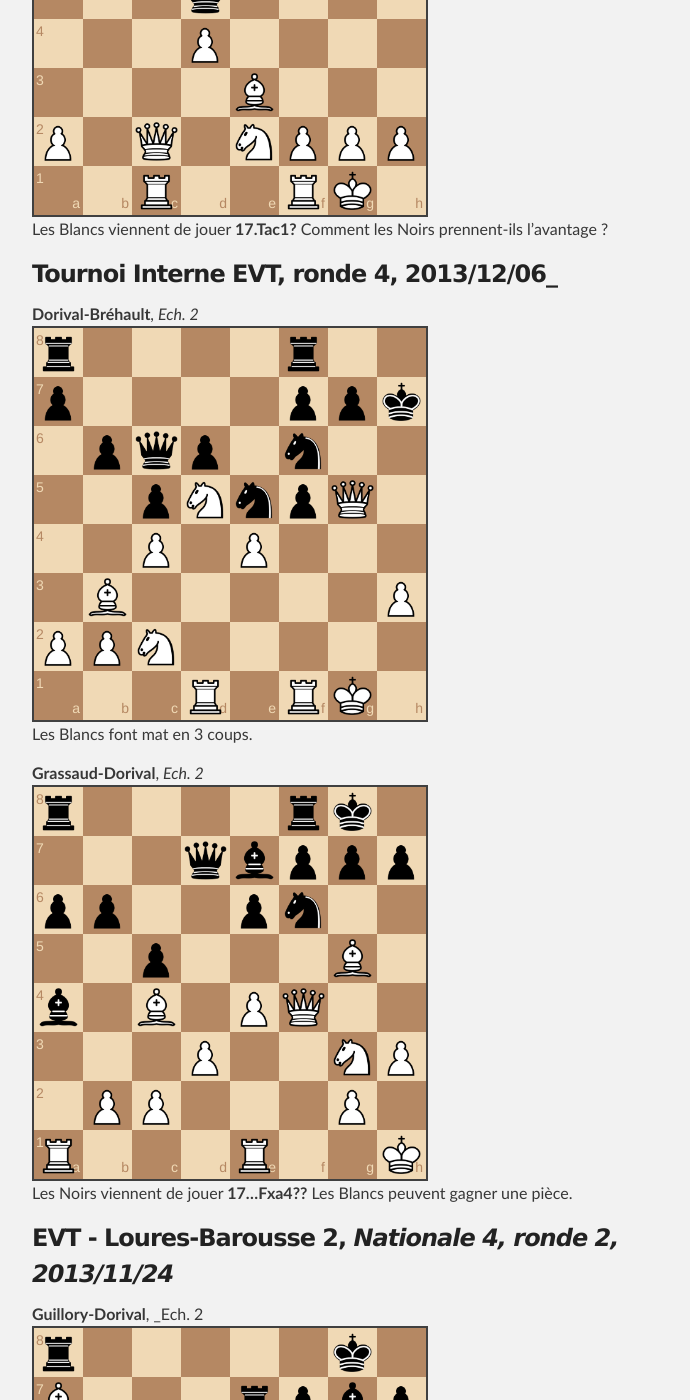
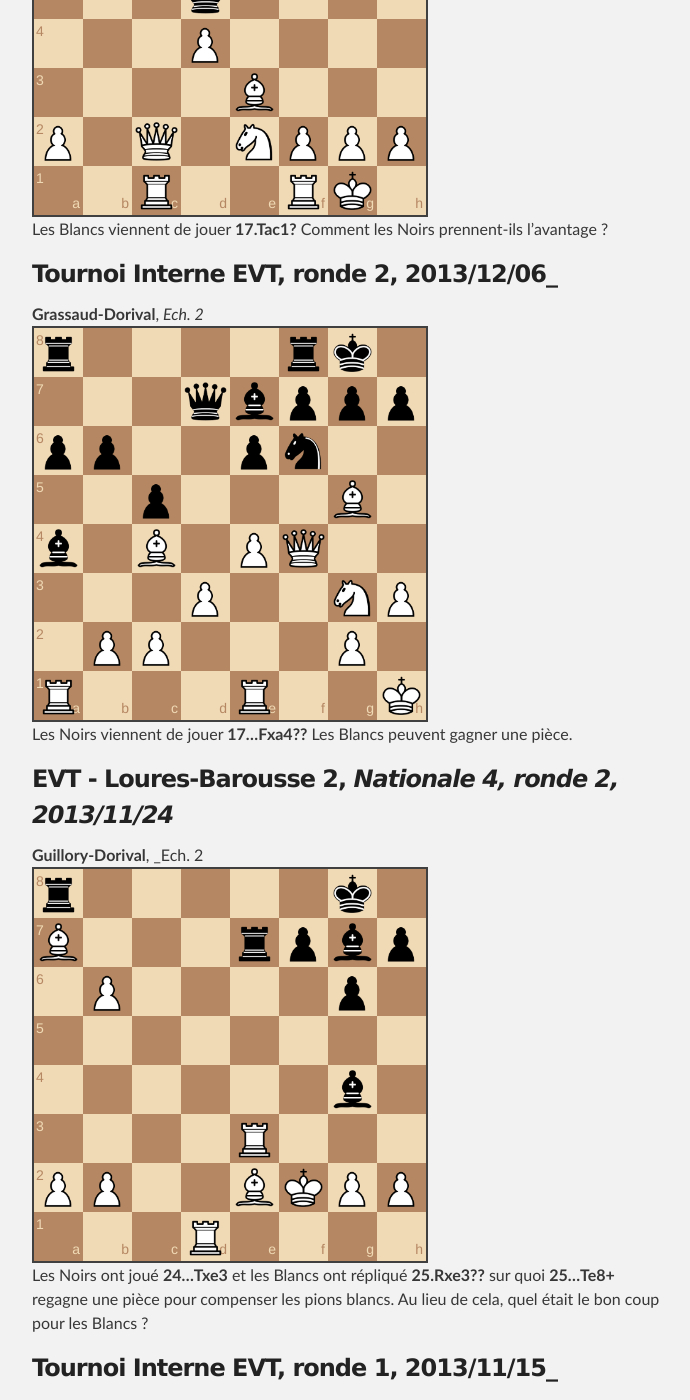
Before and after one commit to echiquier-villeneuve-tolosane/echiquier-villeneuve-tolosane.github.io, a Jekyll site: the page built from exercices.md, in a window 1280 px wide and 1400 px high, scrolled down 615 px. Shown: the whole window, without its empty margins (288-978 px from the left). Built offline with Jekyll 4.4.1, drawn with Linux system fonts in a browser that asks for light colours; nearby versions of some CDN libraries; some of the changed text lies outside the part shown.

Commit message:
Updated exercices.md

```diff
--- a/exercices.md
+++ b/exercices.md
@@ -7,18 +7,14 @@ title: Exercices et problèmes
 
 Retrouvez dans cette rubrique les moments forts des parties de compétitions de l'EVT.
 
-###EVT - CEIT3, _Nationale 4, ronde 4, 2014/01/12_ ###
+###EVT - CEIT3, _Nationale 4, ronde 4, 2014/01/12_
 
 ###Lardennes 2 - EVT, _Nationale 4, ronde 3, 2013/12/15_ ###
 **Dorival-Grimault**, _Ech. 2_
 `2r2rk1/pp3pbp/2n3p1/3q4/3P4/4B3/P1Q1NPPP/2R2RK1 b - - 2 17`
 Les Blancs viennent de jouer **17.Tac1?** Comment les Noirs prennent-ils l'avantage ?
 
-### Tournoi Interne EVT, ronde 4, 2013/12/06_ ###
-**Dorival-Bréhault**, _Ech. 2_
-`r4r2/p4ppk/1pqp1n2/2pNnpQ1/2P1P3/1B5P/PPN5/3R1RK1 w - - 1 26`
-Les Blancs font mat en 3 coups.
-
+### Tournoi Interne EVT, ronde 2, 2013/12/06_ ###
 **Grassaud-Dorival**, _Ech. 2_
 `r4rk1/3qbppp/pp2pn2/2p3B1/b1B1PQ2/3P2NP/1PP3P1/R3R2K w - - 0 17`
 Les Noirs viennent de jouer **17...Fxa4??** Les Blancs peuvent gagner une pièce.
@@ -28,7 +24,7 @@ Les Noirs viennent de jouer **17...Fxa4??** Les Blancs peuvent gagner une pièce
 `r5k1/B3rpbp/1P4p1/8/6b1/4R3/PP2BKPP/3R4 b - - 6 24`
 Les Noirs ont joué **24...Txe3** et les Blancs ont répliqué **25.Rxe3??** sur quoi **25...Te8+** regagne une pièce pour compenser les pions blancs. Au lieu de cela, quel était le bon coup pour les Blancs ?
 
-### Tournoi Interne EVT, ronde 4, 2013/11/15_ ###
+### Tournoi Interne EVT, ronde 1, 2013/11/15_ ###
 **Dorival-Bréhault**, _Ech. 2_
 `r4r2/p4ppk/1pqp1n2/2pNnpQ1/2P1P3/1B5P/PPN5/3R1RK1 w - - 1 26`
 Les Blancs font mat en 3 coups.
@@ -38,14 +34,6 @@ Les Blancs font mat en 3 coups.
 `3b1nk1/6p1/p2p1p2/2pP1BP1/2P4P/8/P7/K3B3 w - - 0 44`
 Les Noirs viennent de jouer **44...g6??** Si les Blancs jouent leur meilleur coup, les Noirs sont perdus.
 
-
-
-
-
-
-
-
-
 ###Problèmes###
 Les Blancs jouent et matent en deux coups.
 `3brrb1/2N4B/8/2p4Q/2p2k2/5P2/4P1KR/2N2RB1 w - - 0 1`
```
